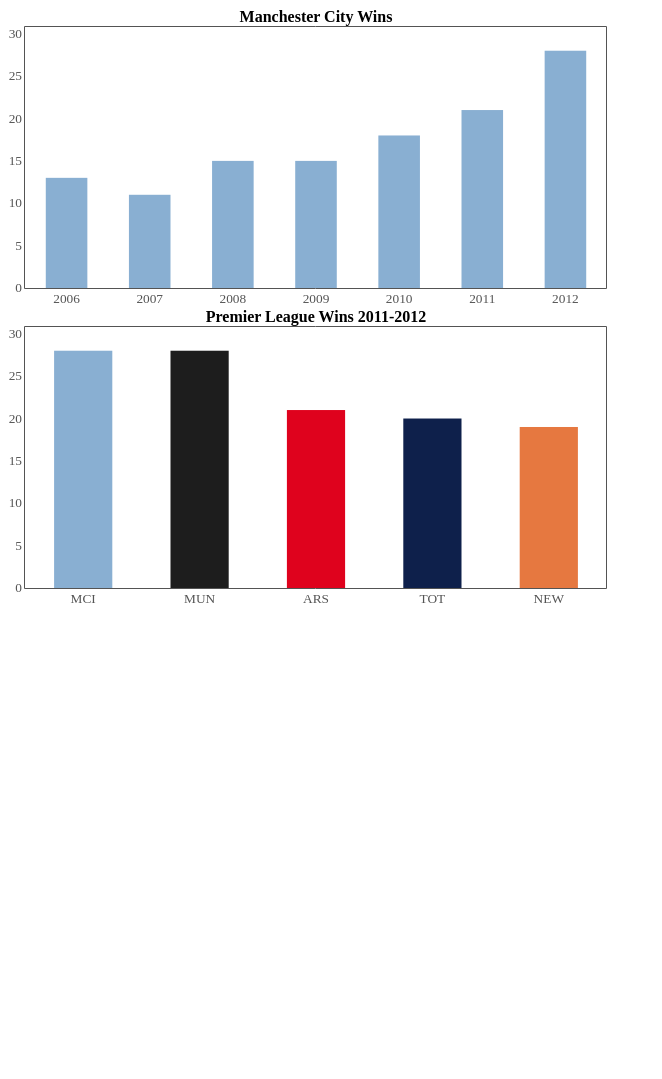
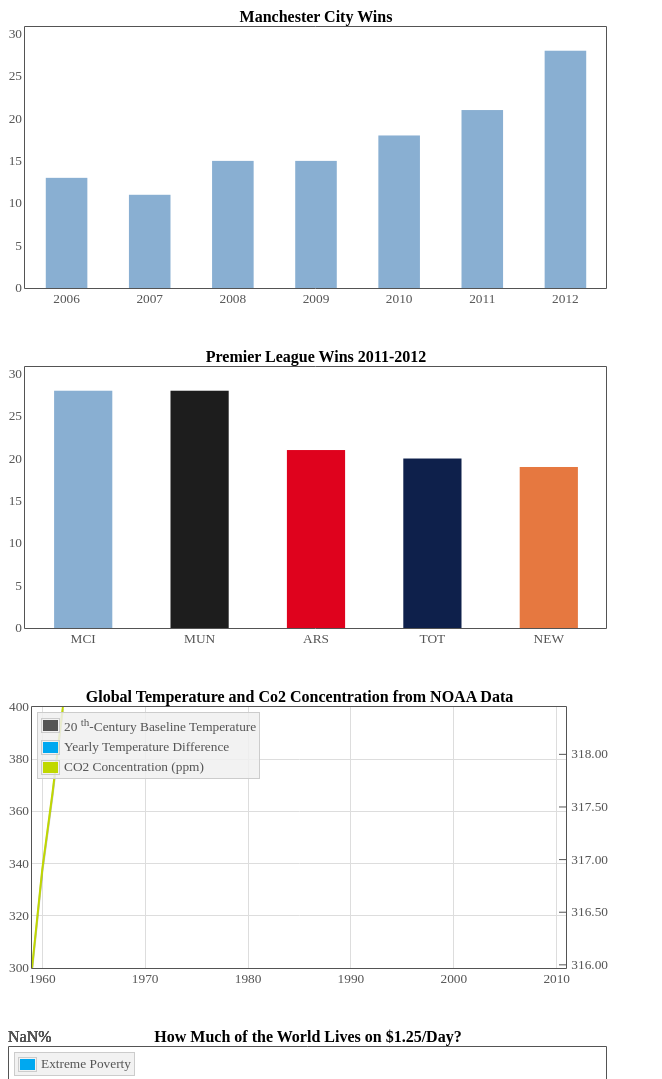
Before and after one commit to lisli/data-visualization-with-js-book, a plain HTML site: page chapter-1/index.html in a window 1280 px wide. Shown: the top 1079 px of the page, without its empty margins (0-662 px from the left). Before the commit the page ends 800 px from the top, so only its background shows below. Drawn offline with Linux system fonts and the light colour scheme.

Commit message:
finish chapter 1 examples, start chapter 2 interactive charts

```diff
--- a/chapter-1/index.html
+++ b/chapter-1/index.html
@@ -6,15 +6,28 @@
 		<link rel="stylesheet" type="text/css" href="styles.css">
 	</head>
 	<body>
-		<div id="chart">
+		<!-- first example bar chart-->
+		<div id="chart" class="chart">
 		</div>
-		<div id="chart2">
+
+		<!-- second example bar chart-->
+		<div id="chart2" class="chart">
+		</div>
+
+		<!-- third example line chart -->
+		<div id="chart3" class="chart">
+		</div>
+
+		<!-- third example pie chart -->
+		<div id="chart4" class="chart">
 		</div>
 		<!--[if lt IE 9]>
 		<script src="js/excanvas.js"></script>
 		<![endif]-->
 		<script src="js/flotr2.min.js"></script>
 		<script>
+
+			// variables for first two examples
 			var wins = [[[0, 13], [1, 11], [2, 15], [3, 15], [4, 18], [5, 21], [6, 28]]];
 			var wins2 = [[[0, 28]], [[1, 28]], [[2, 21]], [[3, 20]], [[4, 19]]];
 
@@ -35,6 +48,62 @@
 				[5, "2011"],
 				[6, "2012"]
 			];
+
+			// variables for third example
+
+			var co2 = [
+				[ 1959, 315.97 ],
+				[ 1960, 316.91 ],
+				[ 1961, 317.64 ],
+				[ 1962, 318.45 ]
+			]
+
+			var temp = [
+				[ 1959, 0.0776 ],
+				[ 1960, 0.0280 ],
+				[ 1961, 0.1028 ],
+				[ 1962, 0.1289 ]
+			]
+
+			var zero = [];
+
+			for (var yr=1959; yr<2012; yr++) {
+				zero.push([yr, 0]);
+			};
+
+
+			// variables for fourth example
+
+			var data = [
+				{data: [[0, 22.4]], label: "Extreme Poverty"},
+				{data: [[1, 77.6]]}
+			];
+
+			// variables for fifth example
+			 var health_data = [
+			 	{ 	country: "Australia",
+			 		spending: 9.1,
+			 		life: 81.8
+			 	},
+			 	{
+			 		country: "Austria",
+			 		spending: 11.0,
+			 		life: 80.7
+			 	},
+			 	{
+			 		country: "Belgium",
+			 		spending: 10.5,
+			 		life: 80.3
+			 	}
+			 ]
+
+			 var data2 = [];
+			 for (var i = 0; i < health_data.length; i++) {
+			 	data.push([
+			 		health_data[i].spending,
+			 		health_data[i].life
+			 	]);
+			 };
 
 			window.onload = function() {
 				Flotr.draw(
@@ -88,6 +157,70 @@
 						}
 					}
 				);
+
+				Flotr.draw(
+					document.getElementById("chart3"),
+					[
+						{
+							data: zero,
+							label: "20 <sup>th</sup>-Century Baseline Temperature",
+							lines: {show:true, lineWidth: 1},
+							// yaxis: 2,
+							shadowSize: 0,
+							color: "#545454"
+						},
+						{
+							data: temp,
+							label: "Yearly Temperature Difference",
+							lines: {show:true},
+						},
+						{
+							data: co2,
+							yaxis: 2,
+							label: "CO2 Concentration (ppm)",
+							lines: {
+								show: true
+							}
+						}
+					],
+					{	title: "Global Temperature and Co2 Concentration from NOAA Data",
+						grid: {
+
+							// horizontalLines: false,
+							// verticalLines: false
+						},
+
+						// y2axis: {min: -0.15, max: 0.69,
+						// 		tickFormatter: function(val) {
+						// 			return val+ " C";}
+						// 		},
+						yaxis: {min: 300, max: 400}
+					}
+				);
+
+				Flotr.draw(document.getElementById("chart4"), data, {
+					title: "How Much of the World Lives on $1.25/Day?",
+					pie: {
+						show: true
+					},
+					yaxis: {
+						showLabels: false
+					},
+					xaxis: {
+						showLabels: false
+					},
+					grid: {
+						horizontalLines: false,
+						verticalLines: false
+					}
+				});
+
+				Flotr.draw(
+					document.getElementById("chart5"),
+					[{data: data,
+						points: {show: true}
+					}]
+				);
 			};
 		</script>
 	</body>
--- a/chapter-1/styles.css
+++ b/chapter-1/styles.css
@@ -1,5 +1,5 @@
-#chart,
-#chart2 {
+.chart {
 	height: 300px;
 	width: 600px;
+	margin-bottom: 40px;
 }
--- /dev/null
+++ b/chapter-2/styles.css
@@ -0,0 +1,43 @@
+.chart {
+	float: left;
+	width: 500px;
+	height: 333px;
+}
+
+#controls {
+	/*float: left;*/
+}
+
+label {
+	display: block;
+}
+
+/*label span {
+	height: .9em;
+	width: .9em;
+	display: inline-block;
+}*/
+
+/*.eas {
+	background-color: blue;
+}
+
+.ecs {
+	background-color: yellow;
+}
+
+.lcn {
+	background-color: red;
+}
+
+.mea {
+	background-color: green;
+}
+
+.sas {
+	background-color: purple;
+}
+
+.ssf {
+	background-color: brown;
+}*/
```
Also changed, not shown: chapter-2/index.html (added, +79 -0 lines).
